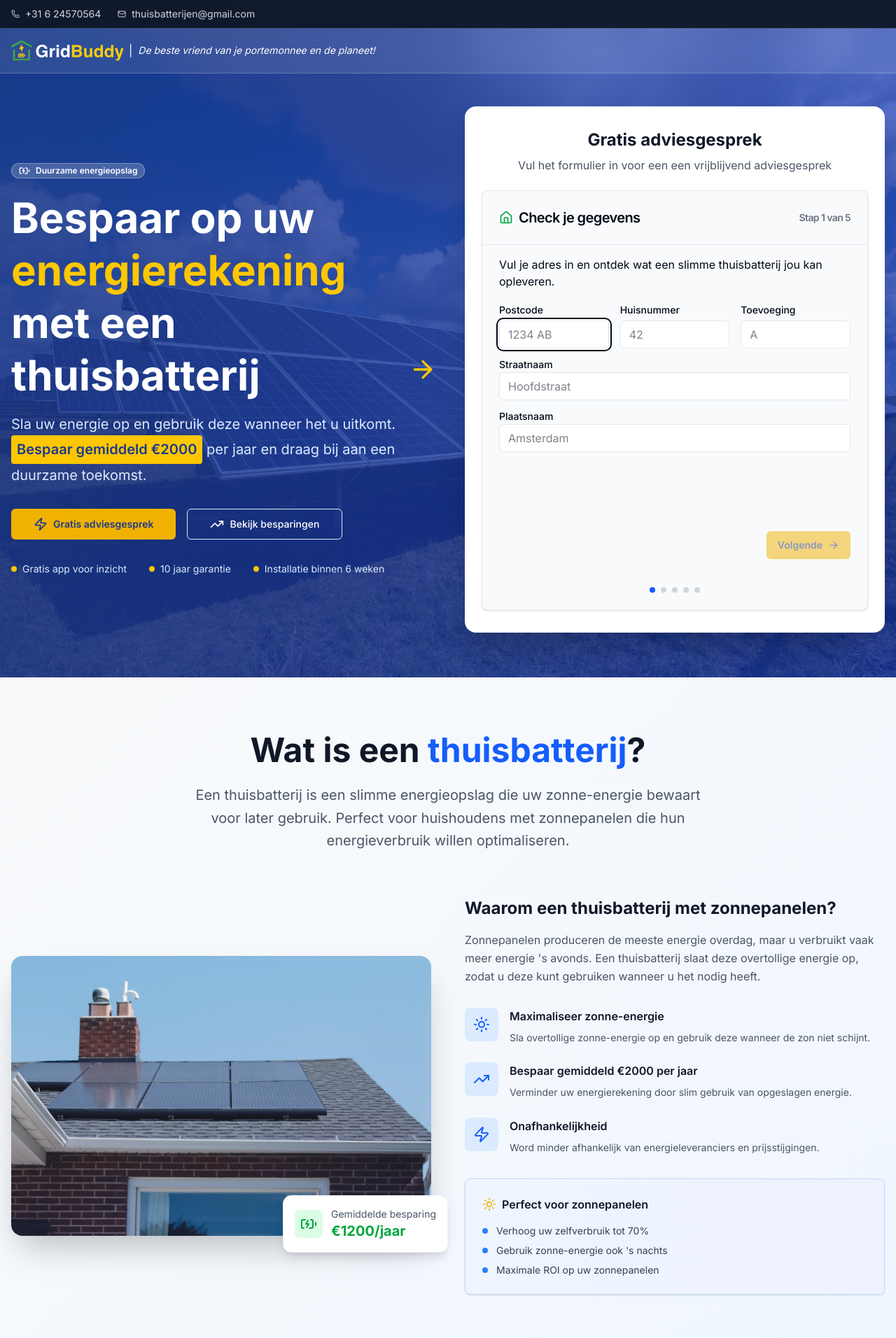
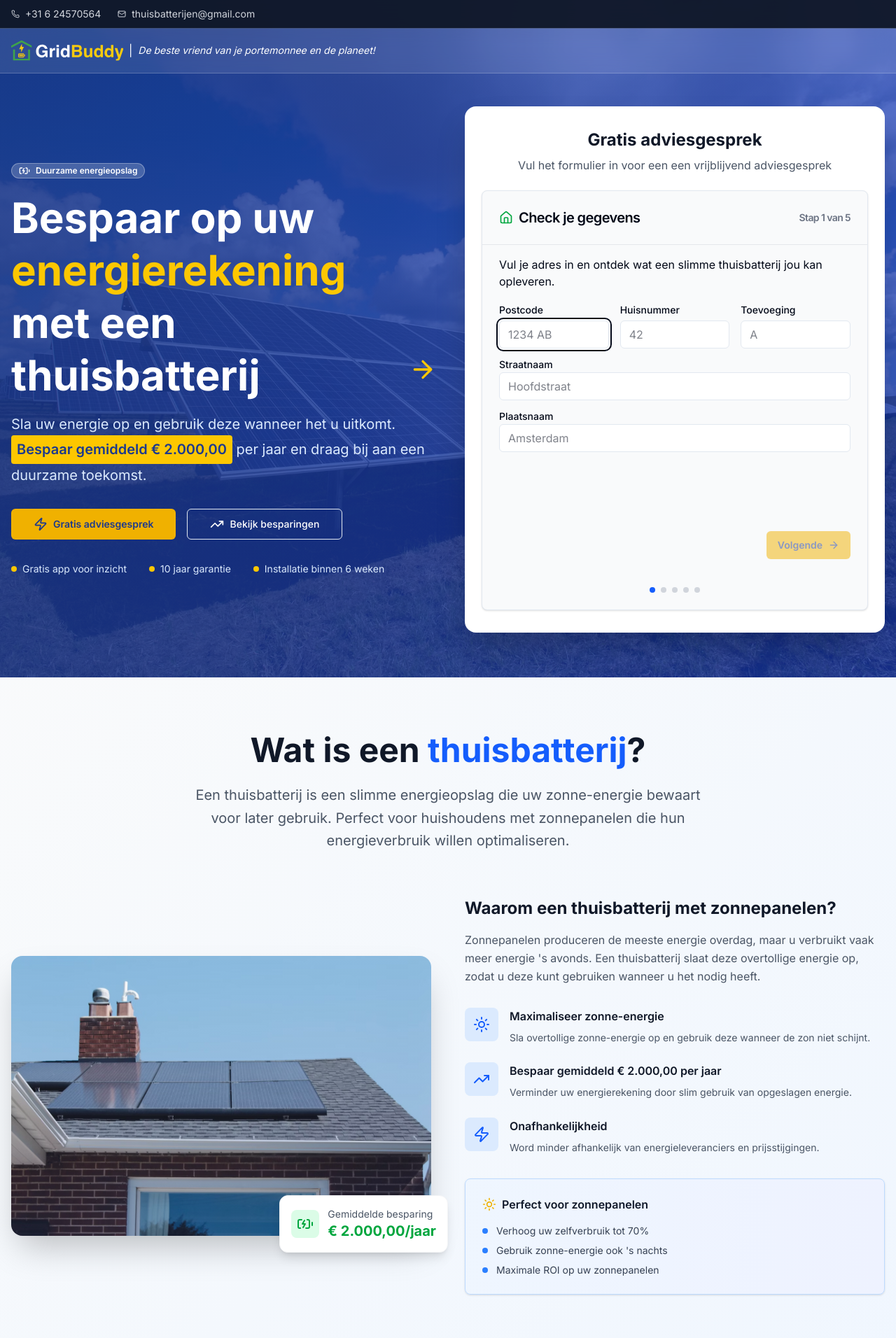
Before and after one commit to TristanVarewijck/home-battery, a Next.js app: page / in a window 1280 px wide. Shown: the top 1912 px of the page at 70% size. Built offline with nearby package versions, Linux system fonts and the light colour scheme; grey boxes are pictures that could not be loaded.

Commit message:
content updates

```diff
--- a/src/app/layout.tsx
+++ b/src/app/layout.tsx
@@ -15,7 +15,7 @@ export const metadata: Metadata = {
     template: '%s | GridBuddy',
   },
   description:
-    'Bespaar gemiddeld €2000 per jaar op uw energierekening met een thuisbatterij. Professionele installatie, 10 jaar garantie en 24/7 support. Gratis adviesgesprek.',
+    'Bespaar gemiddeld € 2.000,00 per jaar op uw energierekening met een thuisbatterij. Professionele installatie, 10 jaar garantie en 24/7 support. Gratis adviesgesprek.',
   keywords: [
     'thuisbatterij',
     'energieopslag',
@@ -47,7 +47,7 @@ export const metadata: Metadata = {
     title:
       'GridBuddy - Bespaar op uw energierekening met duurzame energieopslag',
     description:
-      'Bespaar gemiddeld €2000 per jaar op uw energierekening met een thuisbatterij. Professionele installatie, 10 jaar garantie en 24/7 support.',
+      'Bespaar gemiddeld € 2.000,00 per jaar op uw energierekening met een thuisbatterij. Professionele installatie, 10 jaar garantie en 24/7 support.',
     siteName: 'GridBuddy',
     // images: [
     //   {
--- a/src/components/Navbar.tsx
+++ b/src/components/Navbar.tsx
@@ -78,8 +78,8 @@ export function Navbar() {
                   height={175}
                 />
               </Link>
-              <span className="text-white">|</span>
-              <p className="text-white text-sm italic">
+              <span className="text-white hidden lg:block">|</span>
+              <p className="text-white text-sm italic hidden lg:block">
                 De beste vriend van je portemonnee en de planeet!
               </p>
             </div>
--- a/src/components/SubmissionForm.tsx
+++ b/src/components/SubmissionForm.tsx
@@ -398,6 +398,7 @@ export function SubmissionForm() {
                       type="button"
                       onClick={() => setIsTooltipOpen(!isTooltipOpen)}
                       className="text-gray-500 hidden lg:block hover:text-gray-700 transition-colors p-1"
+                      aria-label="Meer informatie over jaarlijks verbruik"
                     >
                       <HelpCircle className="w-4 h-4" />
                     </button>
--- a/src/components/sections/Benefits.tsx
+++ b/src/components/sections/Benefits.tsx
@@ -25,7 +25,7 @@ const benefits = [
     icon: Euro,
     title: 'Bespaar op energiekosten',
     description:
-      'Gebruik uw opgeslagen zonne-energie tijdens dure piekuren en bespaar gemiddeld €2000 per jaar op uw energierekening.',
+      'Gebruik uw opgeslagen zonne-energie tijdens dure piekuren en bespaar gemiddeld € 2.000,00 per jaar op uw energierekening.',
     badge: 'Financieel voordeel',
   },
   {
--- a/src/components/sections/CTABanner.tsx
+++ b/src/components/sections/CTABanner.tsx
@@ -5,6 +5,7 @@ import { SubmissionForm } from '@/components/SubmissionForm';
 import { Zap, CircleCheckBig, Battery } from 'lucide-react';
 import { animated } from '@react-spring/web';
 import { useCTABannerAnimations } from '@/lib/animations';
+import { formatLocaleCurrency } from '@/lib/formatCurrency';
 
 export function CTABanner() {
   const { leftContentSpring, badgeSpring } = useCTABannerAnimations();
@@ -63,7 +64,12 @@ export function CTABanner() {
                 <div>
                   <div className="font-semibold">Gemiddelde besparing</div>
                   <div className="text-2xl font-bold text-accent/80">
-                    €1200 per jaar
+                    {formatLocaleCurrency({
+                      amount: 2000,
+                      currency: 'EUR',
+                      locale: 'nl',
+                    })}
+                    per jaar
                   </div>
                 </div>
               </div>
--- a/src/components/sections/FAQ.tsx
+++ b/src/components/sections/FAQ.tsx
@@ -32,7 +32,7 @@ const faqData = [
   {
     question: 'Wat zijn de kosten voor thuisbatterijen?',
     answer:
-      'De prijs van een thuisbatterij varieert doorgaans tussen de €7.000 en €13.000, afhankelijk van de capaciteit en het merk.',
+      'De prijs van een thuisbatterij varieert doorgaans tussen de € 7.000,00 en € 13.000,00, afhankelijk van de capaciteit en het merk.',
   },
   {
     question: 'Kan ik btw terugkrijgen bij de aankoop van een thuisbatterij?',
--- a/src/components/sections/Hero.tsx
+++ b/src/components/sections/Hero.tsx
@@ -7,6 +7,8 @@ import { animated } from '@react-spring/web';
 import { useHeroAnimations } from '@/lib/animations';
 import { SubmissionForm } from '@/components/SubmissionForm';
 import { useState, useEffect } from 'react';
+import Image from 'next/image';
+import { formatLocaleCurrency } from '@/lib/formatCurrency';
 
 export function Hero() {
   const [isFormWiggling, setIsFormWiggling] = useState(false);
@@ -66,12 +68,17 @@ export function Hero() {
 
   return (
     <section className="relative min-h-screen flex items-center bg-gradient-to-br from-blue-900 via-blue-800 to-blue-700 overflow-hidden pb-16 lg:pt-38 pt-10">
-      <div
-        className="absolute inset-0 bg-cover bg-center bg-no-repeat opacity-75"
-        style={{
-          backgroundImage: "url('/solar-panel-field.avif')",
-        }}
-      />
+      <div className="absolute inset-0">
+        <Image
+          src="/solar-panel-field.avif"
+          alt="Zonnepanelen veld achtergrond"
+          fill
+          priority
+          fetchPriority="high"
+          className="object-cover opacity-75"
+          sizes="100vw"
+        />
+      </div>
 
       <div className="absolute inset-0 bg-gradient-to-r from-blue-900/80 to-blue-800/60" />
 
@@ -107,7 +114,12 @@ export function Hero() {
               >
                 Sla uw energie op en gebruik deze wanneer het u uitkomt.{' '}
                 <span className="bg-yellow-400 text-blue-900 px-2 py-1 rounded font-semibold inline-block">
-                  Bespaar gemiddeld €2000
+                  Bespaar gemiddeld{' '}
+                  {formatLocaleCurrency({
+                    amount: 2000,
+                    currency: 'EUR',
+                    locale: 'nl',
+                  })}
                 </span>{' '}
                 per jaar en draag bij aan een duurzame toekomst.
               </animated.p>
--- a/src/components/sections/HomeBatteryInfo.tsx
+++ b/src/components/sections/HomeBatteryInfo.tsx
@@ -5,6 +5,7 @@ import Image from 'next/image';
 import { Button } from '@/components/ui/button';
 import { Card, CardContent } from '@/components/ui/card';
 import { Sun, TrendingUp, Zap, ArrowUp, BatteryCharging } from 'lucide-react';
+import { formatLocaleCurrency } from '@/lib/formatCurrency';
 
 export function HomeBatteryInfo() {
   const [ref, springs] = useInView(
@@ -44,7 +45,7 @@ export function HomeBatteryInfo() {
     },
     {
       icon: TrendingUp,
-      title: 'Bespaar gemiddeld €2000 per jaar',
+      title: 'Bespaar gemiddeld € 2.000,00 per jaar',
       description:
         'Verminder uw energierekening door slim gebruik van opgeslagen energie.',
     },
@@ -95,7 +96,14 @@ export function HomeBatteryInfo() {
                 </div>
                 <div>
                   <p className="text-sm text-gray-600">Gemiddelde besparing</p>
-                  <p className="text-xl font-bold text-green-600">€1200/jaar</p>
+                  <p className="text-xl font-bold text-green-600">
+                    {formatLocaleCurrency({
+                      amount: 2000,
+                      currency: 'EUR',
+                      locale: 'nl',
+                    })}
+                    /jaar
+                  </p>
                 </div>
               </div>
             </div>
--- /dev/null
+++ b/src/lib/formatCurrency.ts
@@ -0,0 +1,16 @@
+export function formatLocaleCurrency({
+  amount,
+  currency,
+  locale,
+}: {
+  amount: number | string;
+  currency: string;
+  locale: string;
+}) {
+  amount = Number(amount);
+
+  return new Intl.NumberFormat(locale, {
+    style: 'currency',
+    currency: currency,
+  }).format(amount);
+}
```
